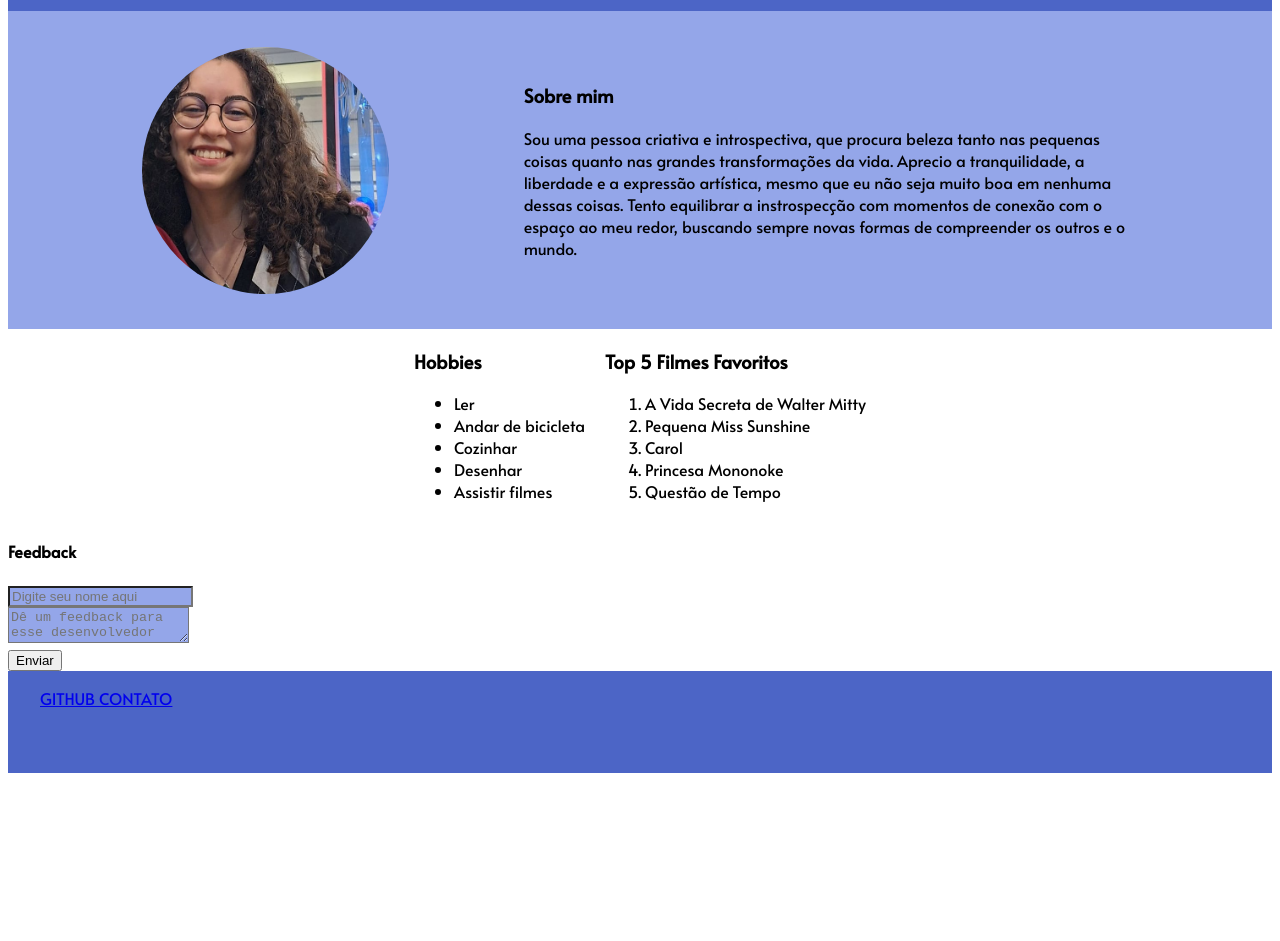
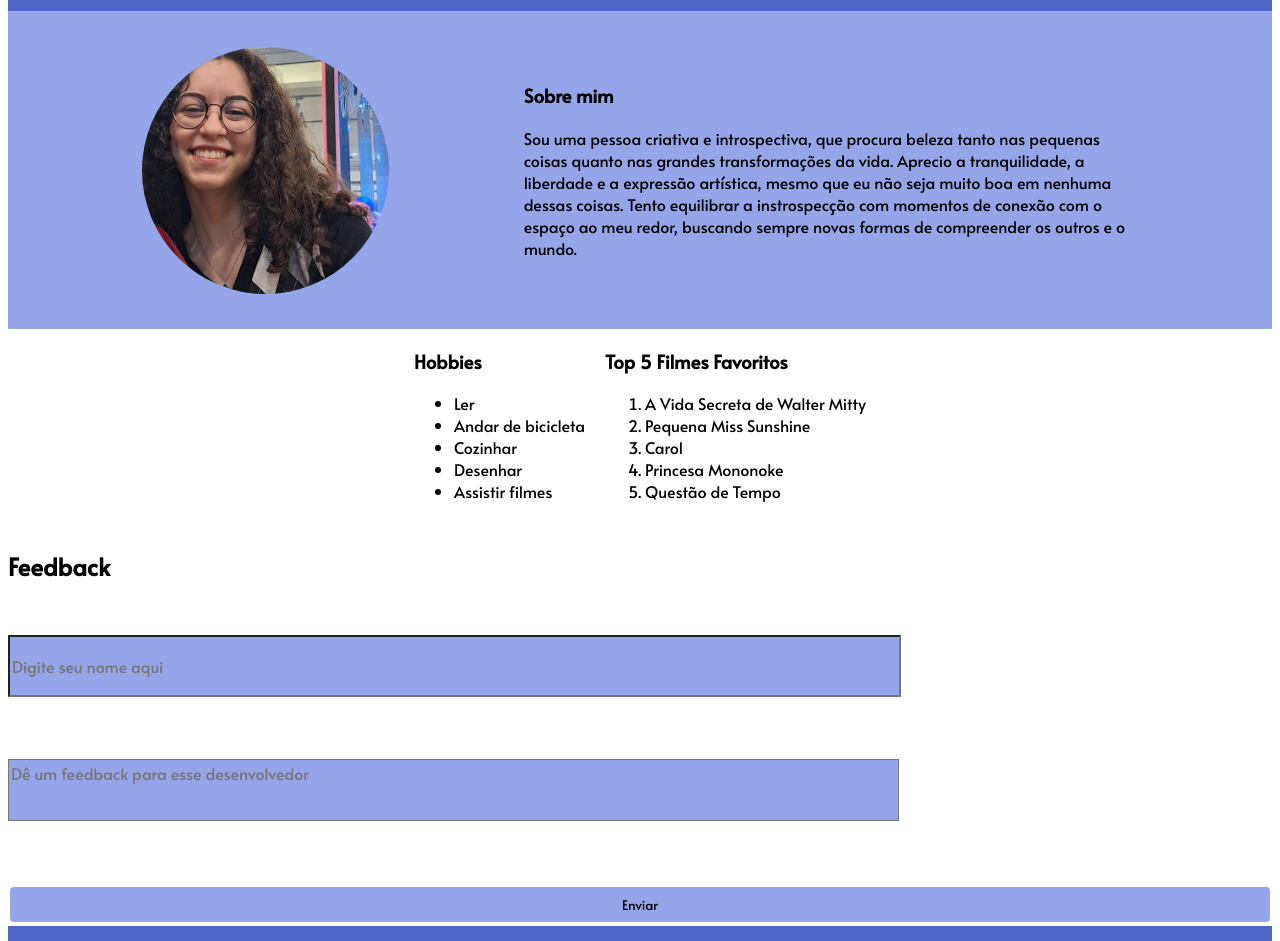
Before and after one commit to jade-mendes/css-101, a plain HTML site: page jade-main.html in a window 1280 px wide. Shown: the part 106-1047 px from the top of the page. Before the commit the page ends 887 px from the top, so only its background shows below. Drawn offline with Linux system fonts and the light colour scheme.

Commit message:
feat: variáveis para cores

```diff
--- a/styles.css
+++ b/styles.css
@@ -1,10 +1,17 @@
+:root{
+    --primary-color: #4c65c6;
+    --secondary-color: #94a6e9;
+    --accent-color: #dedcff;
+    --text-color: #000000;
+}
+
 header{
     height: 109px;
-    background-color: #4c65c6;
+    background-color: var(--primary-color);
     position: relative;
     display: flex;
     flex-direction: row;
-    justify-content: space-between;
+    justify-content: space-around;
     align-items: center;
 }
 
@@ -20,7 +27,7 @@ header div {
 }
 
 header div a{
-    color: black;
+    color: var(--text-color);
     text-decoration: none;
     font-size: 24px;
 }
@@ -31,21 +38,32 @@ body {
 
 footer{
     height: 70px;
-    top: 1082px;
-    padding-top: 16px;
-    padding-right: 32px;
-    padding-bottom: 16px;
-    padding-left: 32px;
-    gap: 897px;
-    background-color: #4c65c6;
+    background-color: var(--primary-color);
+    display: flex;
+    flex-direction: row;
+    justify-content: space-between;
+    align-items: center;
+}
+
+footer a {
+    color: var(--text-color);
+    font-size: 16px;
+    text-decoration: none;
+    background-color: var(--secondary-color);
+    border-radius: 4px;
+    padding: 6px 16px;
+}
+
+footer a:hover{
+    background-color: var(--accent-color);
 }
 
 .feedback-input{
-    background-color: #94a6e9;
+    background-color: var(--secondary-color);
 }
 
 .description {
-    background-color: #94a6e9;
+    background-color: var(--secondary-color);
     height: 318px;
     display: flex;
     flex-direction: row;
@@ -80,6 +98,44 @@ footer{
 
 } */
 
-.feedback{
+.feedback form{
+    display: flex;
+    flex-direction: column;
+    gap: 20px;
+}
 
+.feedback h4{
+    font-size: 24px;
 }
+
+.feedback input{
+    background-color: var(--secondary-color);
+    width: 70%;
+    height: 56px;
+    font-size: 16px;
+    font-family: Alata;
+}
+
+.feedback textarea{
+    background-color: var(--secondary-color);
+    width: 70%;
+    height: 56px;
+    resize: none;
+    font-size: 16px;
+    font-family: Alata;
+}
+
+.feedback button[type=submit]{
+    background-color: var(--secondary-color);
+    padding: 8px 32px;
+    text-decoration: none;
+    margin: 4px 2px;
+    cursor: pointer;
+    border: none;
+    border-radius: 4px;
+    font-family: Alata;
+}
+
+.feedback button[type=submit]:hover{
+    background-color: var(--accent-color);
+}
```
